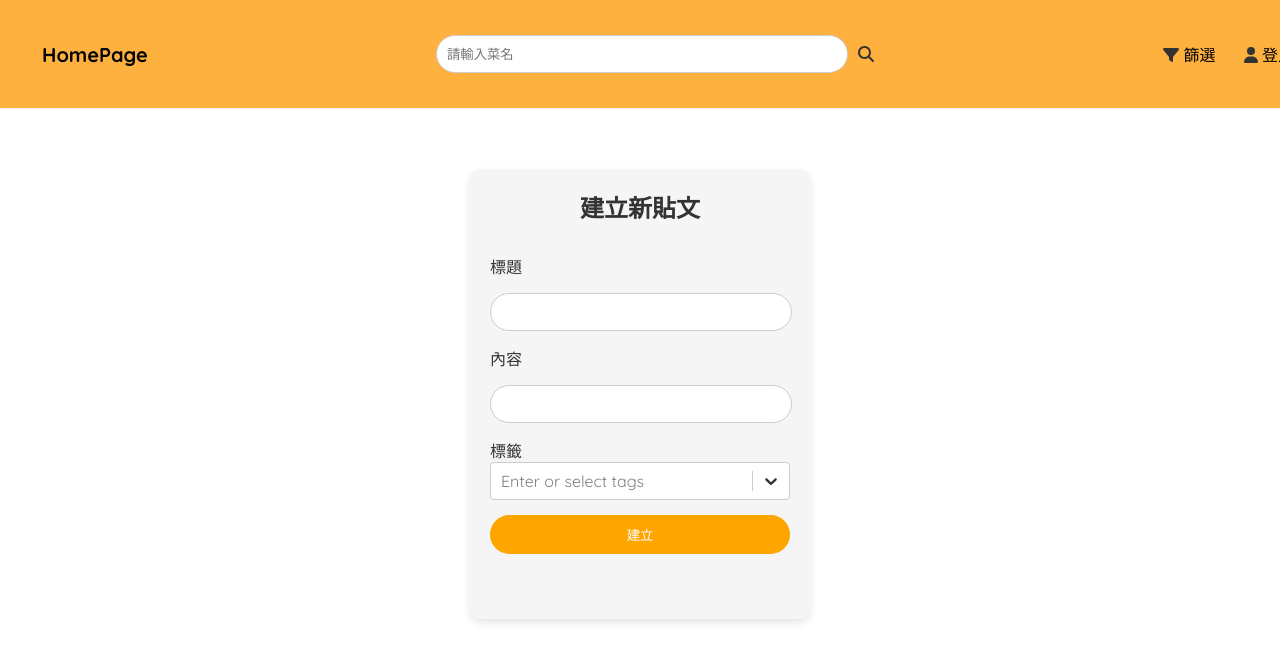
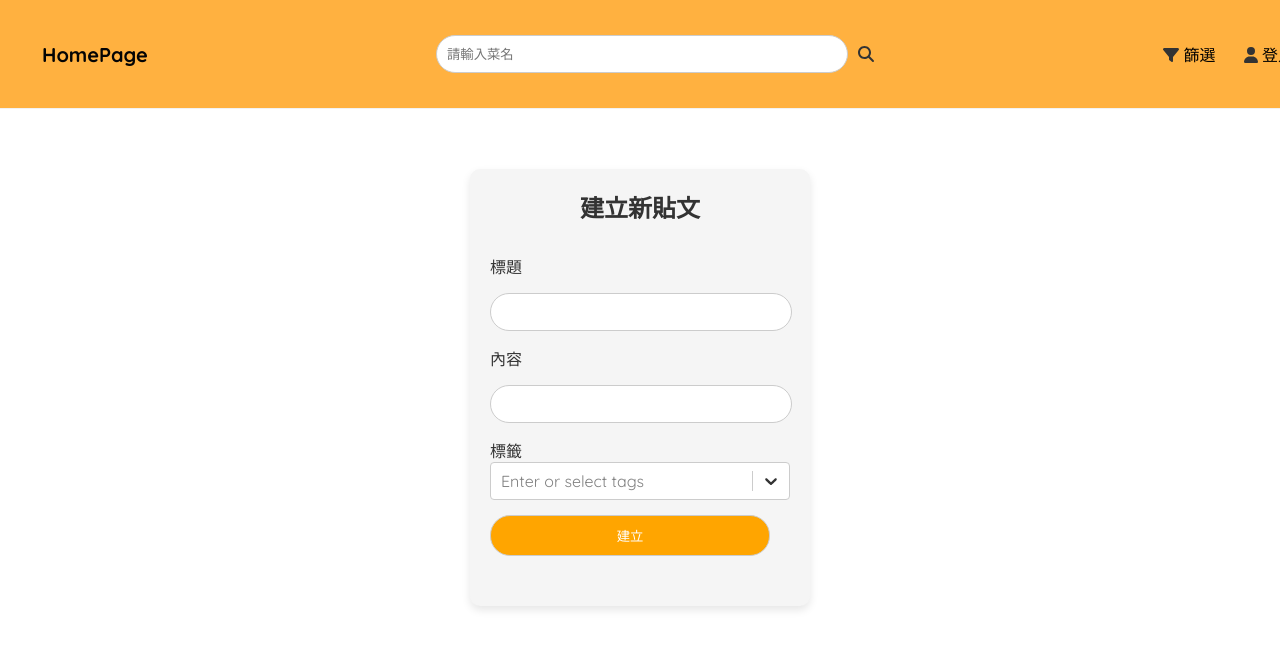
Before and after one commit to James-1723/DB_Management, a React (Create React App) app: page /create in a window 1280 px wide. Shown: the top 662 px of the page. Built offline with nearby package versions, Linux system fonts and the light colour scheme; no server answers.

Commit message:
small small modify in create.css(space-between input)

```diff
--- a/src/style/Create.css
+++ b/src/style/Create.css
@@ -20,11 +20,8 @@
     margin-bottom: 30px;
 }
 
-input[type="text"],
-.create-button {
+input[type="text"] {
     width: calc(100% - 20px);
-    padding: 10px;
-    margin-top: 15px;
     margin-bottom: 15px;
     border-radius: 20px;
     border: 1px solid #ccc;
@@ -37,10 +34,15 @@ input[type="text"],
 }
 
 .create-button {
-    width: 100%;
+    width: calc(100% - 20px);
+    padding: 10px;
+    margin-top: 15px;
+    border-radius: 20px;
+    border: 1px solid #ccc;
+    outline: none;
+    transition: box-shadow 0.3 ease-in-out;
     background-color: orange;
     color: white;
-    border: none;
     cursor: pointer;
 }
 
```
